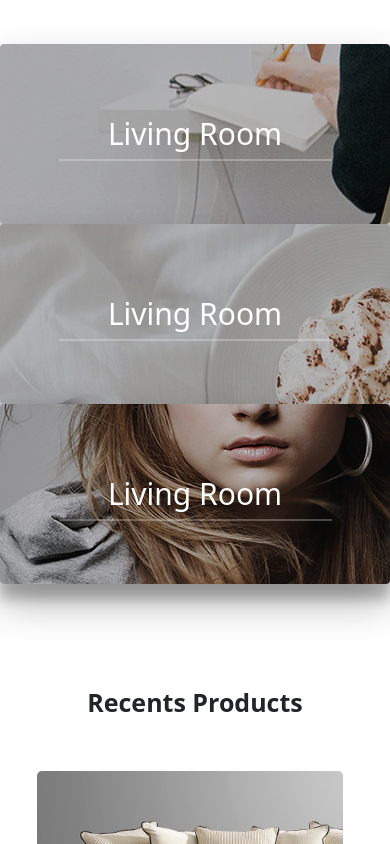
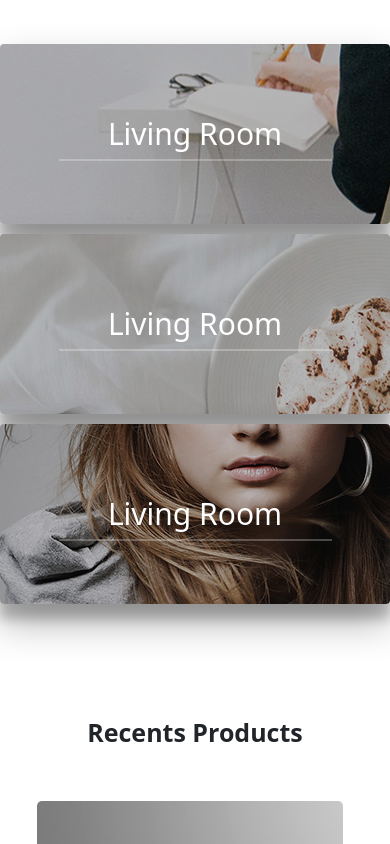
Before and after one commit to N-Georges/Projet-JS---Emporium, a website: page index.html in a window 390 px wide. Shown: the part 1105-1949 px from the top of the page. Drawn offline with nearby package versions, Linux system fonts and the light colour scheme.

Commit message:
two sections responsive finaliser

```diff
--- a/src/scss/modules/_twoSection.scss
+++ b/src/scss/modules/_twoSection.scss
@@ -24,6 +24,9 @@
             width: 400px;
             box-shadow: rgba(0, 0, 0, 0.3) 0px 19px 38px, rgba(0, 0, 0, 0.22) 0px 15px 12px;
             cursor: pointer;
+            @media screen and (max-width:620px) {
+                margin-bottom: 10px;
+            }
             span{
                 color: #fff;
                 font-size: 30px;
```
Also changed, not shown: public/css/app.css, 1 other file.
